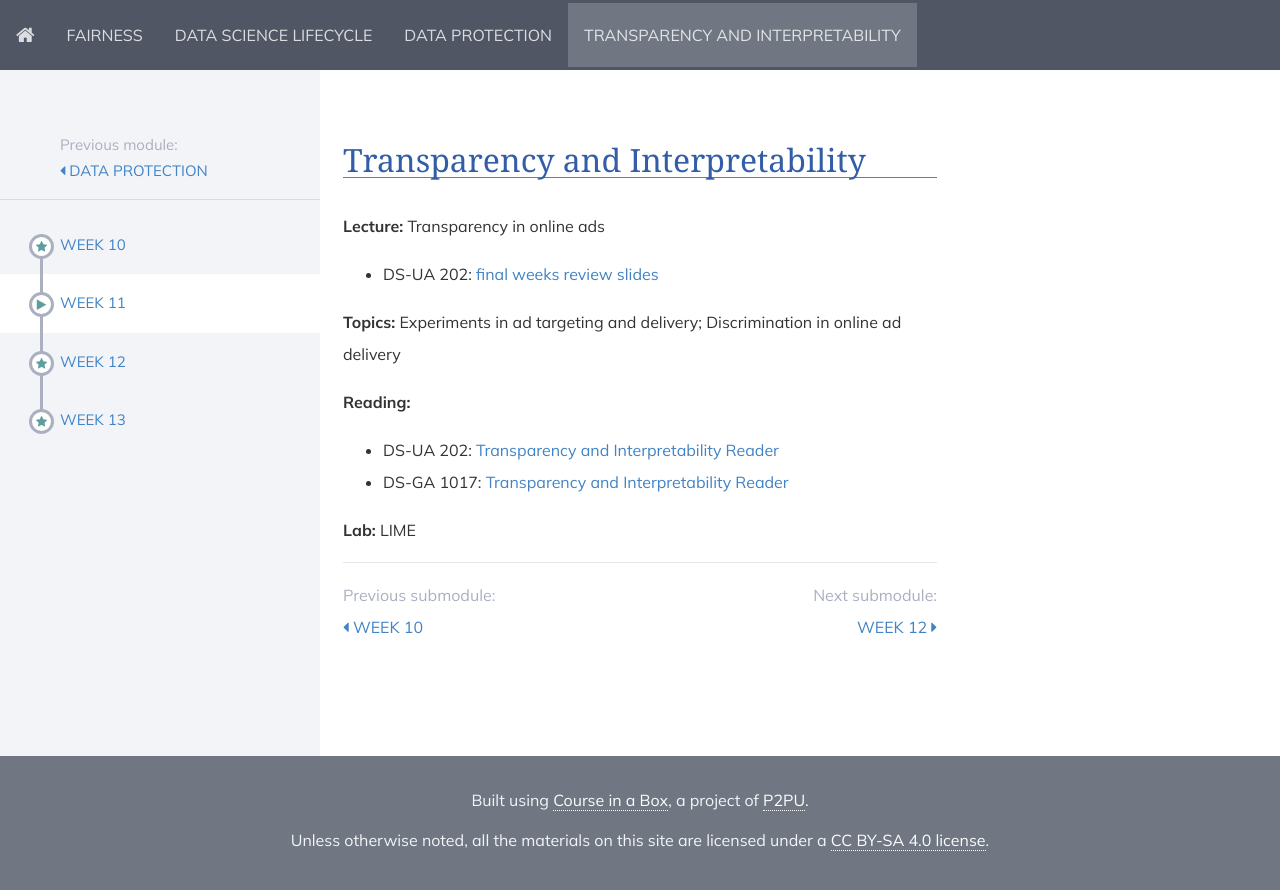
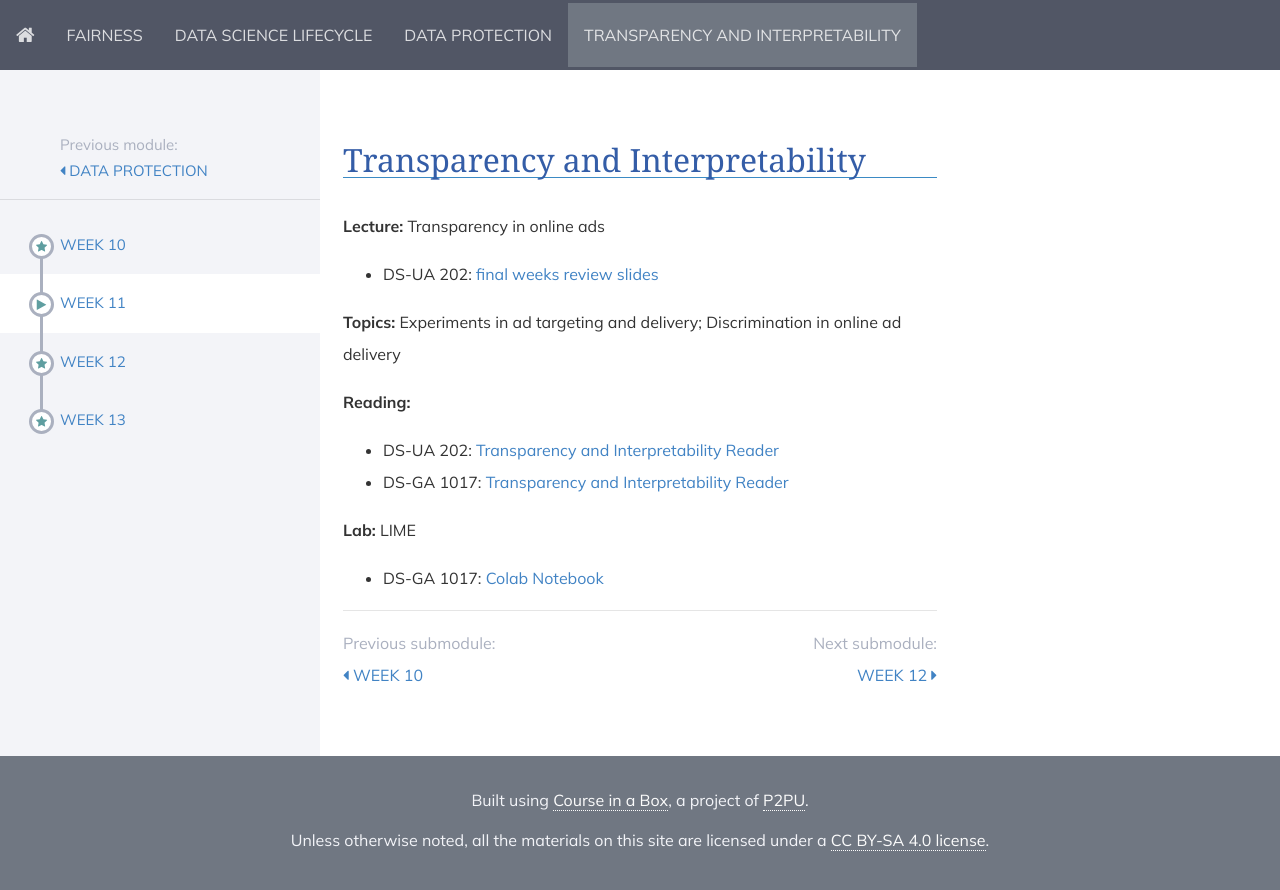
Before and after one commit to DataResponsibly/rds24, a Jekyll site: the page built from modules/transparency_and_interpretability/_posts/2000-01-02-week11.md, in a window 1280 px wide. Shown: the top 890 px of the page. Built offline with Jekyll 4.4.1, drawn with Linux system fonts in a browser that asks for light colours; nearby versions of some CDN libraries.

Commit message:
Update Lab Week 11

```diff
--- a/modules/transparency_and_interpretability/_posts/2000-01-02-week11.md
+++ b/modules/transparency_and_interpretability/_posts/2000-01-02-week11.md
@@ -19,4 +19,4 @@ title: Week 11
 
 **Lab:** LIME
 
-[//]: * [Colab Notebook](https://colab.research.google.com/drive/1gr7vh7QqHbBXt18IANiBvrfOwdgBg_SW)
+* DS-GA 1017: [Colab Notebook](https://colab.research.google.com/drive/11aEWEwpOfywZH_AD1qr3p1Crd_YEnSiB?usp=sharing)
```
